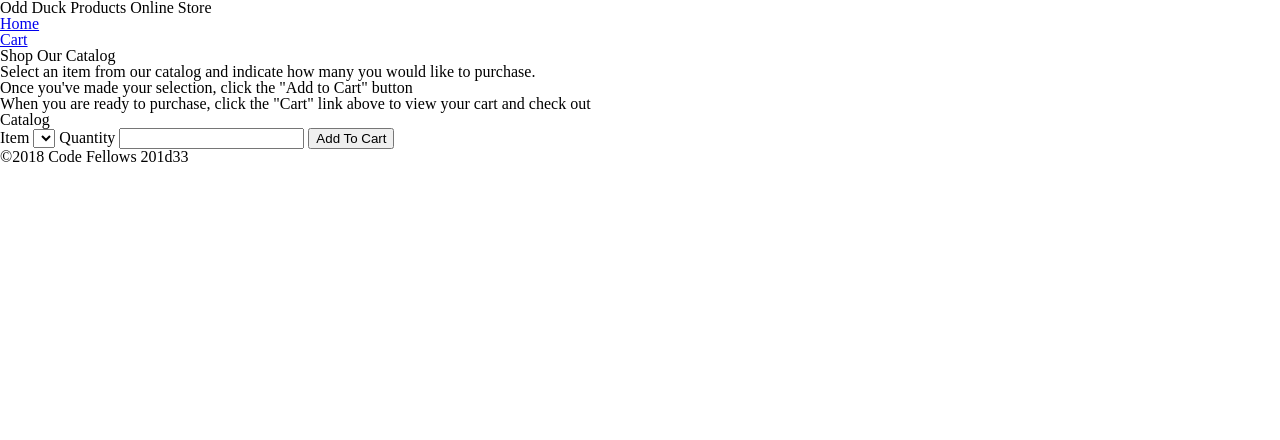
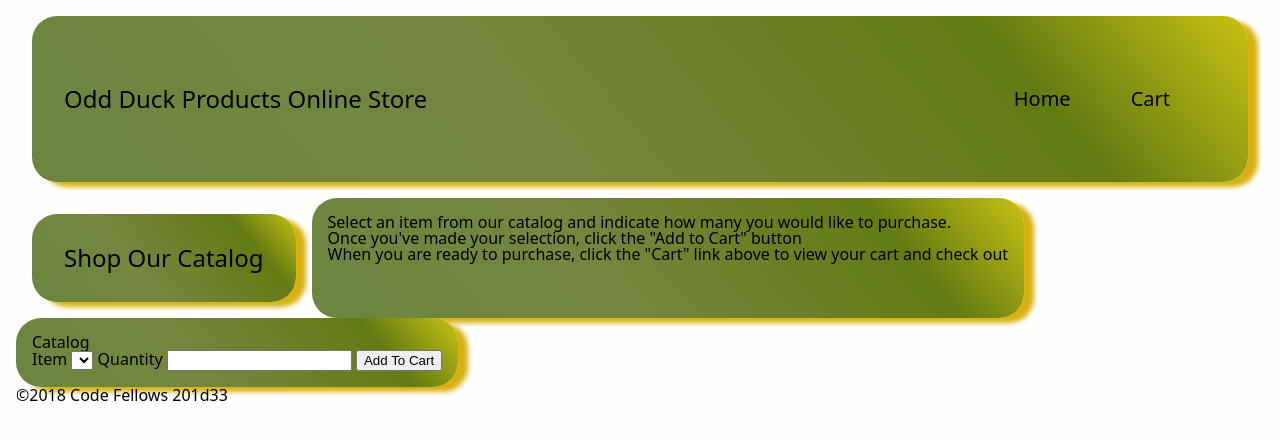
Before and after one commit to matthew-c-austin/cf201-lab14, a plain HTML site: page index.html in a window 1280 px wide. Drawn offline with Linux system fonts and the light colour scheme.

Commit message:
with css

```diff
--- a/css/style.css
+++ b/css/style.css
@@ -1 +1,70 @@
 /* TODO: Make it awesome */
+
+body{
+  margin: 1rem;
+  background-color: rgb(254, 254, 254);
+  font-family: "Noto Sans", sans-serif, "Gill Sans MT", Calibri, "Trebuchet MS", sans-serif;
+}
+
+ header {
+
+  display: flex;
+  flex-direction: row;
+  padding: 2rem;
+  align-items: center;
+  height: 10%;
+  margin: 1rem;
+  justify-content: space-between;
+  background: linear-gradient(50deg, rgb(107, 134, 63) 0%, rgb(117, 134, 63) 40%, rgb(99, 123, 19) 80%,  rgb(199, 193, 18)100%
+  );
+  border-radius: 25px;
+  box-shadow: 10px 5px 5px rgb(216, 176, 15);
+}
+
+header h1{
+  font-size: x-large;
+
+}
+header ul{
+  display: flex;
+  margin: 1rem;
+  border: 5px;
+  border-radius: 5px;
+}
+header ul li:hover{
+  background-color: rgb(186, 186, 14);
+  border-radius: 10px;
+  transition: .5s;
+  text-decoration: underline;
+
+}
+
+header a {
+  display: flex;
+  height: fit-content;
+  width: fit-content;
+  align-items: center;
+  padding: 15px 20px;
+  margin: 10px;
+  font-size: 20px;
+  border-radius: 25px;
+  color: rgb(0, 1, 2);
+  font-family: "Noto Sans", sans-serif, "Gill Sans MT", Calibri, "Trebuchet MS", sans-serif;
+  text-decoration: none;
+}
+
+
+
+.card{
+  display: flex;
+  flex-direction: ;
+}
+
+.copy{
+  padding: 1rem;
+  align-items: center;
+  background: linear-gradient(50deg, rgb(107, 134, 63) 0%, rgb(117, 134, 63) 40%, rgb(99, 123, 19) 80%,  rgb(199, 193, 18)100%
+  );
+  border-radius: 25px;
+  box-shadow: 10px 5px 5px rgb(216, 176, 15);
+}
```
Also changed, not shown: index.html (+0 -1 lines).
